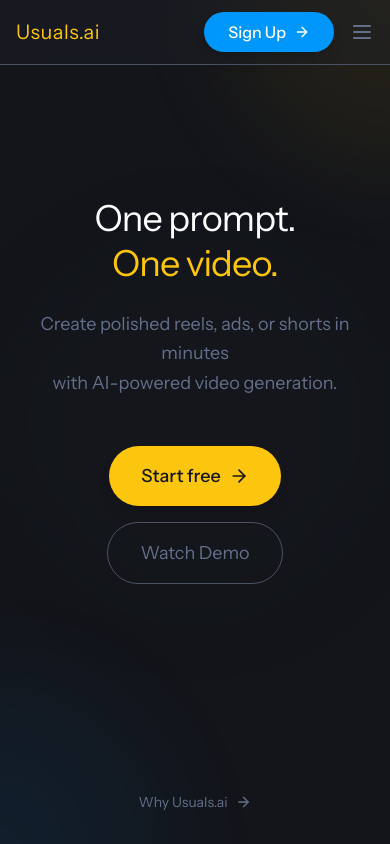
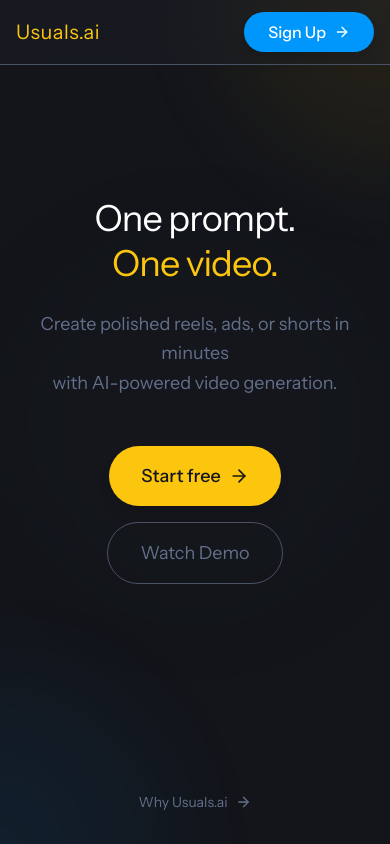
Before and after one commit to Vibe-Editor/home, a Next.js app: page / in a window 390 px wide. Built offline with nearby package versions, Linux system fonts and the light colour scheme.

Commit message:
removed hamburger

```diff
--- a/src/app/page.tsx
+++ b/src/app/page.tsx
@@ -1,7 +1,7 @@
 "use client"
 
 import { useRouter } from "next/navigation"
-import { ArrowRight, Play, Menu } from "lucide-react"
+import { ArrowRight, Play } from "lucide-react"
 
 function Navbar() {
   const router = useRouter()
@@ -18,7 +18,7 @@ function Navbar() {
         </div>
 
         {/* Navigation Links - Hidden on mobile */}
-        <div className="hidden md:flex items-center gap-8">
+        {/* <div className="hidden md:flex items-center gap-8">
           <a
             href="#features"
             className="text-[#636f8a] hover:text-white transition-all duration-300 text-sm font-medium relative group"
@@ -40,7 +40,7 @@ function Navbar() {
             About
             <span className="absolute -bottom-1 left-0 w-0 h-0.5 bg-[#0097fc] transition-all duration-300 group-hover:w-full"></span>
           </a>
-        </div>
+        </div> */}
       </div>
 
       <div className="flex items-center gap-4">
@@ -62,9 +62,9 @@ function Navbar() {
         </button>
 
         {/* Mobile Menu Button */}
-        <button className="md:hidden text-[#636f8a] hover:text-white transition-colors duration-300">
+        {/* <button className="md:hidden text-[#636f8a] hover:text-white transition-colors duration-300">
           <Menu size={24} />
-        </button>
+        </button> */}
       </div>
     </nav>
   )
```
